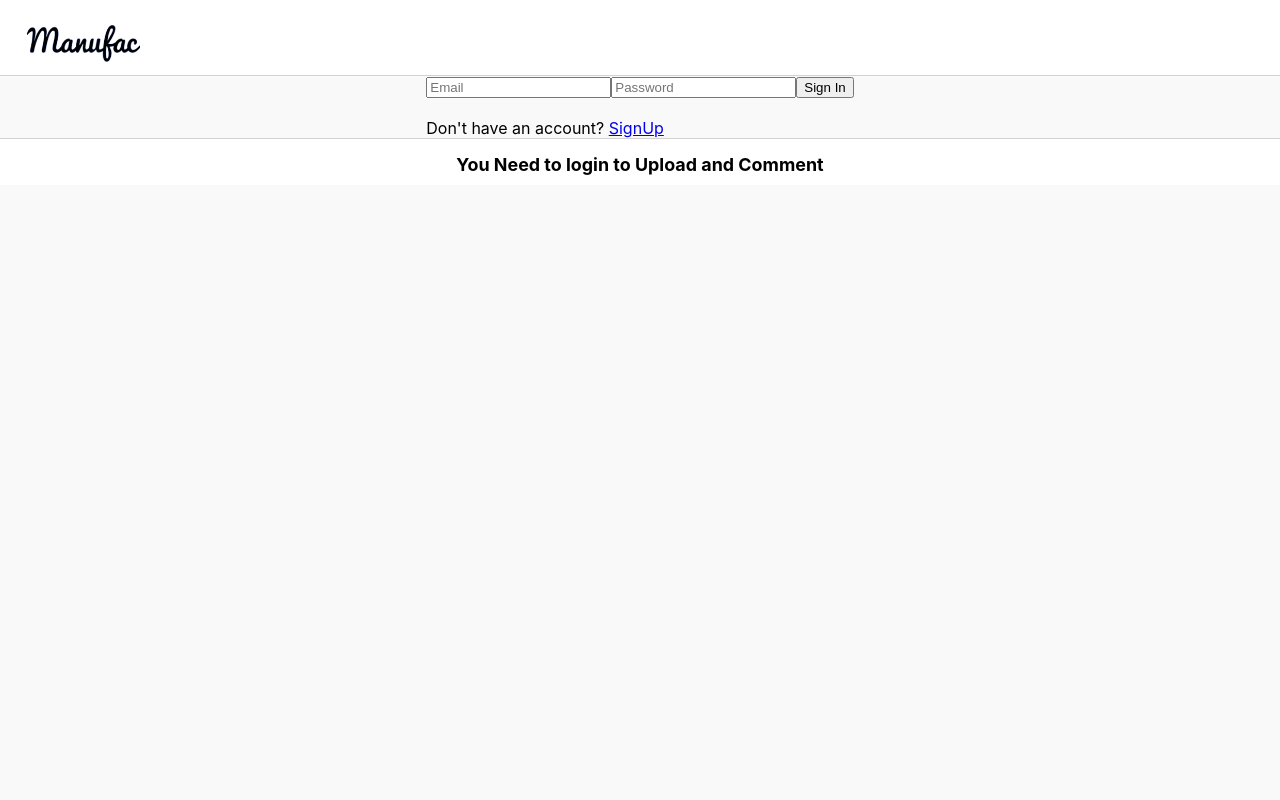
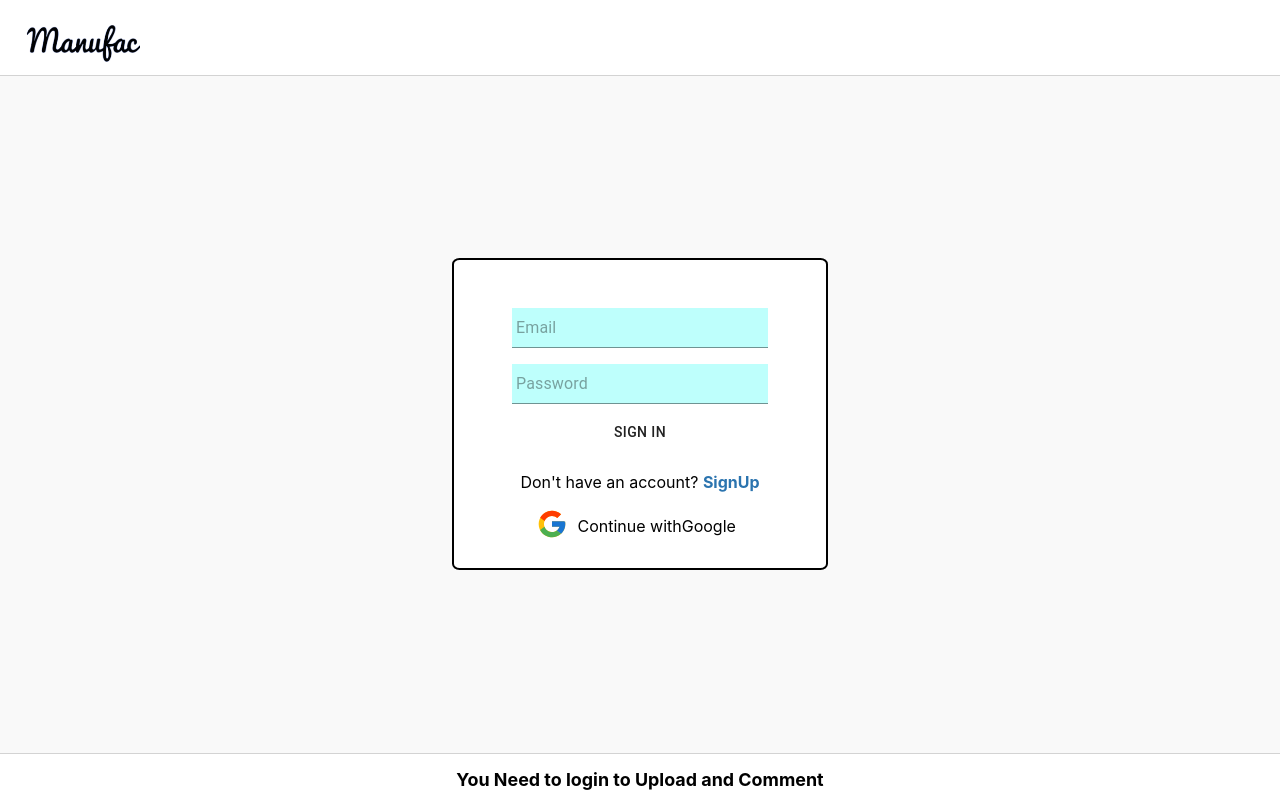
Before and after one commit to Ayush-Khandelwal-007/manufac, a React (Create React App) app: page /signin in a window 1280 px wide. Built offline with nearby package versions, Linux system fonts and the light colour scheme; no server answers; the database is empty.

Commit message:
Added Google Login Functionality and styles

```diff
--- a/src/App.css
+++ b/src/App.css
@@ -8,6 +8,14 @@
   display: flex;
   flex-direction: column;
   align-items: center;
+}
+
+.RenderScreen{
+  height: 100%;
+  display: flex;
+  align-items: center;
+  justify-content: center;
   overflow: scroll;
   overflow-x:hidden;
+  width: 100%;
 }
--- a/src/App.js
+++ b/src/App.js
@@ -35,7 +35,8 @@ function App() {
         <Router>
 
           <Header />
-          <Switch>
+          <div className="RenderScreen">
+            <Switch >
               <Route exact path={ROUTES.HOME}>
                 {user ? <Redirect to={ROUTES.SIGN_IN} /> : <DashBoard />}
               </Route>
@@ -51,6 +52,7 @@ function App() {
                 {user ? <Redirect to={ROUTES.DASHBOARD} /> : <SignUpPage />}
               </Route>
             </Switch>
+          </div>
           <Footer profileinfo={user} />
         </Router>
       </ContextProvider>
--- a/src/components/Footer.jsx
+++ b/src/components/Footer.jsx
@@ -3,7 +3,7 @@ import ImageUpload from './FooterComponent/ImageUpload'
 import './FooterComponent/Footer.css'
 
 
-function Footer({profileinfo}) {
+function Footer({ profileinfo }) {
 
     return (
         <>
@@ -11,7 +11,9 @@ function Footer({profileinfo}) {
                 profileinfo ? (
                     <ImageUpload />
                 ) : (
-                        <h3 className="app_footer">You Need to login to Upload and Comment</h3>
+                        <div className="app_footer">
+                            <h3>You Need to login to Upload and Comment</h3>
+                        </div>
                     )
             }
 
--- /dev/null
+++ b/src/components/GoogleLogin.jsx
@@ -0,0 +1,26 @@
+import React from 'react'
+import firebase from 'firebase'
+import { FcGoogle } from 'react-icons/fc';
+
+
+function GoogleLogin({dispatch}) {
+
+    const continueWithGoogle = (e) => {
+        e.preventDefault();
+        const provider =new firebase.auth.GoogleAuthProvider();
+        firebase.auth().signInWithPopup(provider)
+            .then((authUser) => {
+                console.log(authUser.user);
+            })
+            .catch((err) => { alert(err.message); })
+
+    }
+
+    return (
+        <div style={{cursor:'pointer'}} onClick={continueWithGoogle}>
+        <FcGoogle className="Google" textAnchor="Continue with Google"/> Continue withGoogle
+        </div>
+    )
+}
+
+export default GoogleLogin
--- a/src/pages/Page.css
+++ b/src/pages/Page.css
@@ -1,3 +1,53 @@
 .Dashboard{
     height: 100vh;
 }
+
+.input_field{
+    margin: 1vh 2vw;
+    width: 20vw;
+    background-color: #befffc;
+    padding: 0.5vh;
+    /* border-radius: 6%; */
+}
+
+.Sign_Up_Input_Fields,.Sign_In_Input_Fields{
+    display: flex;
+    width: max-content;
+    flex-direction: column;
+}
+
+.Sign_Up_Form,.Sign_In_Form{
+    width: max-content;
+    height: min-content;
+    border: 2px solid #000;
+    display: flex;
+    flex-direction: column;
+    background-color: white;
+    border-radius: 2%;
+    padding: 5vmin 4vmin 4vmin 4vmin;
+    align-items: center;
+}
+
+.SignButt{
+    border: 0;
+    height: 5vh;
+    margin-top: 2vh;
+    color: white;
+    font-size: 2.3vmin;
+    padding: 1vh 0vw;
+    border-radius: 5px;
+    cursor: pointer;
+}
+
+.Google{
+    transform: scale(2);
+    margin-top:3vh;
+    margin-right: 1vw;
+}
+
+.Change_Form{
+    color: rgb(43, 116, 175);
+    text-decoration: none;
+    cursor: pointer;
+    font-weight: 700;
+}
--- a/src/pages/SignInPage.jsx
+++ b/src/pages/SignInPage.jsx
@@ -2,6 +2,8 @@ import React, { useState } from 'react'
 import { Link } from 'react-router-dom';
 import * as ROUTES from '../routes/Routes';
 import {auth} from '../Firebase'
+import { Input, Button } from '@material-ui/core';
+import GoogleLogin from '../components/GoogleLogin';
 
 const SignInPage = () => {
 
@@ -25,26 +27,26 @@ const SignInPage = () => {
         <div className="Sign_In_Form">
             <form>
                 <div className="Sign_In_Input_Fields">
-                    <input
+                    <Input
                         className='input_field'
                         type="text"
                         placeholder="Email"
                         value={userinfo.email}
                         onChange={e => setUserinfo({ ...userinfo, email: e.target.value })}
                     />
-                    <input
+                    <Input
                         className='input_field'
                         type="password"
                         placeholder="Password"
                         value={userinfo.password}
                         onChange={e => setUserinfo({ ...userinfo, password: e.target.value })}
                     />
-                    <button className="SignButt" type="submit" onClick={signIn}>Sign In</button>
+                    <Button className="SignButt" type="submit" onClick={signIn}>Sign In</Button>
                 </div>
             </form>
             <br></br>
-            <p>Don't have an account? <Link to={ROUTES.SIGN_UP} >SignUp</Link></p>
-            {/* <GoogleLogin /> */}
+            <p>Don't have an account? <Link to={ROUTES.SIGN_UP} className='Change_Form' >SignUp</Link></p>
+            <GoogleLogin />
         </div>
     )
 }
--- a/src/pages/SignUpPage.jsx
+++ b/src/pages/SignUpPage.jsx
@@ -2,6 +2,8 @@ import React, { useState } from 'react'
 import { Link } from 'react-router-dom';
 import * as ROUTES from '../routes/Routes';
 import { auth } from '../Firebase'
+import { Input, Button } from '@material-ui/core';
+import GoogleLogin from '../components/GoogleLogin';
 
 const SignUpPage = () => {
 
@@ -44,33 +46,33 @@ const SignUpPage = () => {
 
             <form>
                 <div className="Sign_Up_Input_Fields">
-                    <input
+                    <Input
                         className='input_field'
                         type="text"
                         placeholder="Display Name"
                         value={userinfo.displayName}
                         onChange={e => setUserinfo({ ...userinfo, displayName: e.target.value })}
                     />
-                    <input
+                    <Input
                         className='input_field'
                         type="text"
                         placeholder="Email"
                         value={userinfo.email}
                         onChange={e => setUserinfo({ ...userinfo, email: e.target.value })}
                     />
-                    <input
+                    <Input
                         className='input_field'
                         type="password"
                         placeholder="Password"
                         value={userinfo.password}
                         onChange={e => setUserinfo({ ...userinfo, password: e.target.value })}
                     />
-                    <button className="SignButt" type="submit" onClick={(e)=>trysignUp(e)}>Sign In</button>
+                    <Button className="SignButt" type="submit" onClick={(e)=>trysignUp(e)}>Sign In</Button>
                 </div>
             </form>
             <br></br>
-            <p>Already have an account? <Link to={ROUTES.SIGN_IN} >SignIn</Link></p>
-            {/* <GoogleLogin /> */}
+            <p>Already have an account? <Link to={ROUTES.SIGN_IN} className='Change_Form' >SignIn</Link></p>
+            <GoogleLogin />
         </div>
     )
 
```
Lines whose indentation alone changed are shown as unchanged.
